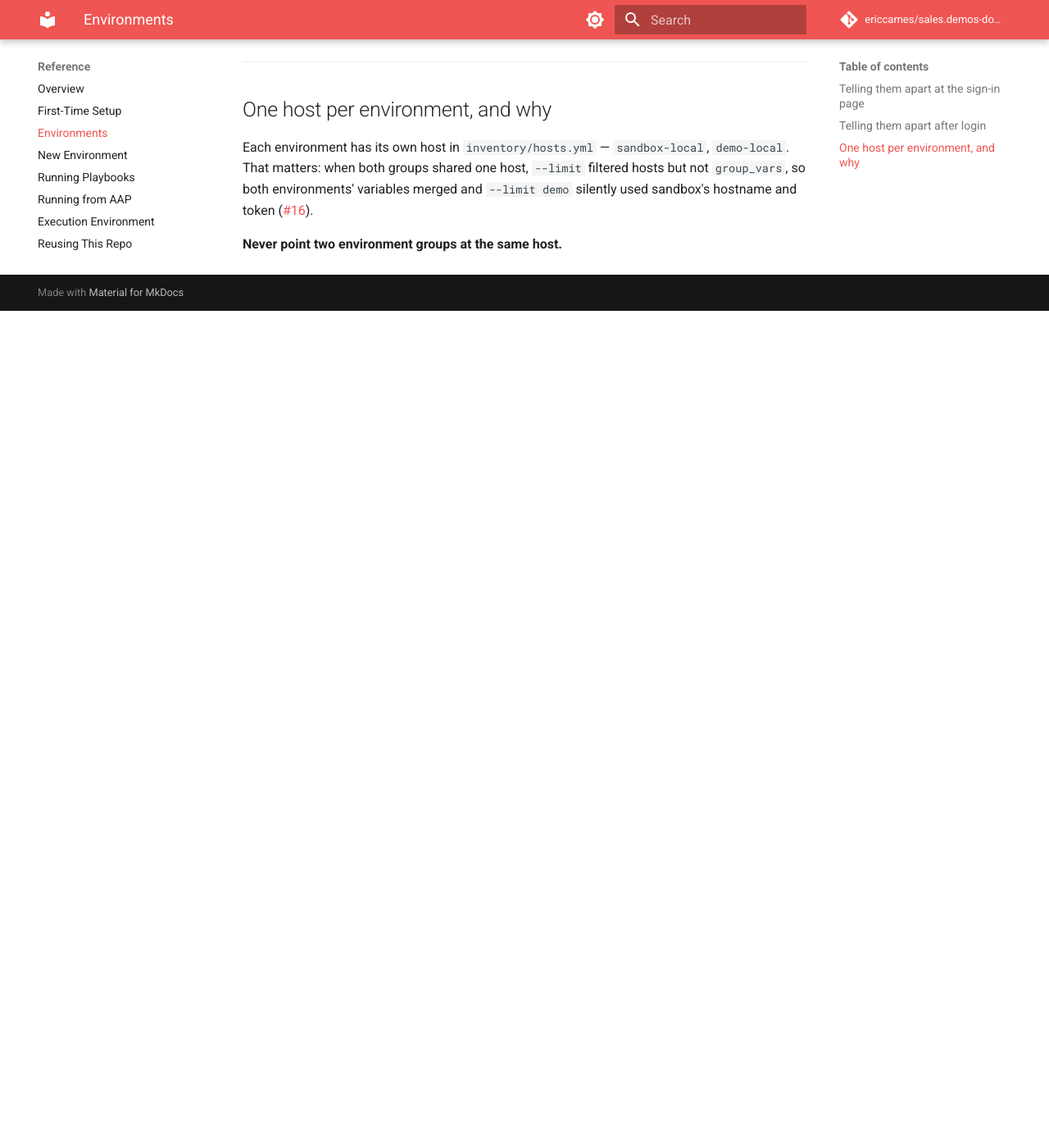
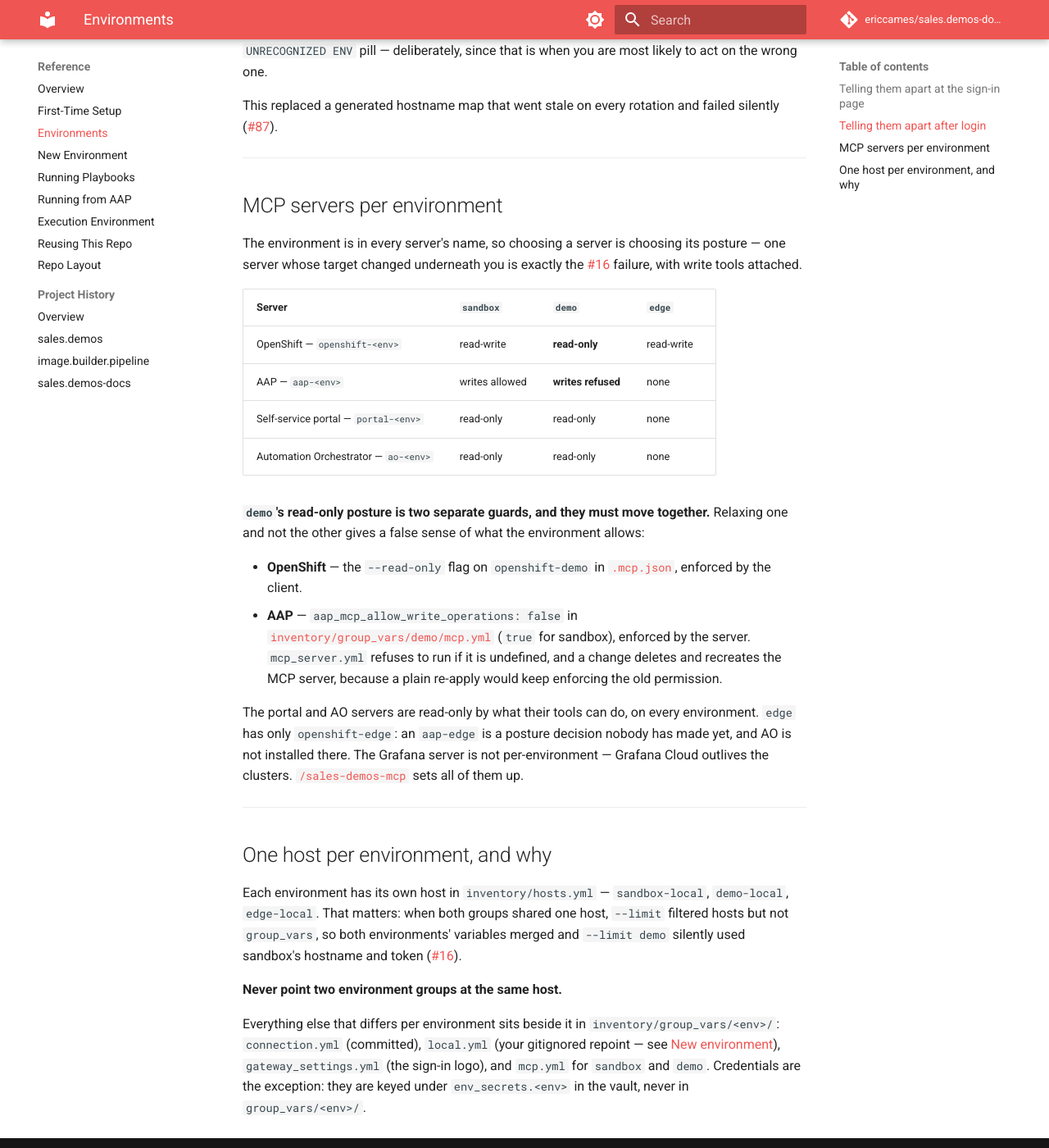
Before and after one commit to ericcames/sales.demos-docs, an MkDocs documentation site: the page built from docs/reference/environments.md, in a window 1280 px wide and 1400 px high, scrolled down 2612 px. Shown: the whole window at 82% size. Built offline with MkDocs 1.6.1 and Material for MkDocs 9.7.7, drawn with Linux system fonts in a browser that asks for light colours; comment, search, counter and statistics services are not loaded; before the commit the page ends 2991 px from its top, so only the background shows below that; some of the changed text lies outside the part shown.

Commit message:
docs: environments page — MCP posture per environment, edge-local, logo wording (#67) (#68)
- New "MCP servers per environment" table; demo's read-only posture is two
  guards (openshift-demo --read-only, aap_mcp_allow_write_operations: false)
  that must move together; edge has only openshift-edge.
- One host per environment now lists edge-local; point to group_vars/<env>/.
- make-env-logo.py writes the logo, config.yml applies it as custom_logo.
- Drop the retired "44 gateway settings" count (sales.demos#101).


Claude-Session: https://claude.ai/code/session_01CeG4g8VT1xQ91Ps4n3FCuD

Co-authored-by: Claude Opus 5 <noreply@anthropic.com>

````diff
--- a/docs/reference/environments.md
+++ b/docs/reference/environments.md
@@ -36,10 +36,13 @@ Each gets a badged sign-in logo, following the same severity convention as
 python3 utilities/make-env-logo.py --env sandbox
 ```
 
-This sets the gateway's `custom_logo`, which changes the **sign-in page only**.
-The post-login masthead is a bundled UI asset, not a setting — re-measured in
-[#54](https://github.com/ericcames/sales.demos/issues/54) with `custom_logo`
-applied, and none of the 44 gateway settings marks the environment after login.
+This writes `assets/aap-branding/logo-<env>.png` and its `.png.b64` sidecar,
+both committed. `config.yml` applies the sidecar as the gateway's `custom_logo`
+through `inventory/group_vars/<env>/gateway_settings.yml`, which changes the
+**sign-in page only**. The post-login masthead is a bundled UI asset, not a
+setting — measured in [#54](https://github.com/ericcames/sales.demos/issues/54) with `custom_logo` applied and re-checked on
+AAP 2.7 in [#101](https://github.com/ericcames/sales.demos/issues/101): none of the gateway settings marks the environment
+after login.
 
 The colors come from `utilities/env_colors.py`, which the browser extension's
 `colors.json` is generated from — so the sign-in page and the post-login pill
@@ -104,12 +107,53 @@ failed silently ([#87](https://github.com/ericcames/sales.demos/issues/87)).
 
 ---
 
+## MCP servers per environment
+
+The environment is in every server's name, so choosing a server is choosing its
+posture — one server whose target changed underneath you is exactly the
+[#16](https://github.com/ericcames/sales.demos/issues/16) failure, with write tools attached.
+
+| Server | `sandbox` | `demo` | `edge` |
+|---|---|---|---|
+| OpenShift — `openshift-<env>` | read-write | **read-only** | read-write |
+| AAP — `aap-<env>` | writes allowed | **writes refused** | none |
+| Self-service portal — `portal-<env>` | read-only | read-only | none |
+| Automation Orchestrator — `ao-<env>` | read-only | read-only | none |
+
+**`demo`'s read-only posture is two separate guards, and they must move
+together.** Relaxing one and not the other gives a false sense of what the
+environment allows:
+
+- **OpenShift** — the `--read-only` flag on `openshift-demo` in
+  [`.mcp.json`](https://github.com/ericcames/sales.demos/blob/main/.mcp.json), enforced by the client.
+- **AAP** — `aap_mcp_allow_write_operations: false` in
+  [`inventory/group_vars/demo/mcp.yml`](https://github.com/ericcames/sales.demos/blob/main/inventory/group_vars/demo/mcp.yml)
+  (`true` for sandbox), enforced by the server. `mcp_server.yml` refuses to run
+  if it is undefined, and a change deletes and recreates the MCP server, because
+  a plain re-apply would keep enforcing the old permission.
+
+The portal and AO servers are read-only by what their tools can do, on every
+environment. `edge` has only `openshift-edge`: an `aap-edge` is a posture
+decision nobody has made yet, and AO is not installed there. The Grafana server
+is not per-environment — Grafana Cloud outlives the clusters.
+[`/sales-demos-mcp`](https://github.com/ericcames/sales.demos/blob/main/.claude/skills/sales-demos-mcp/SKILL.md)
+sets all of them up.
+
+---
+
 ## One host per environment, and why
 
 Each environment has its own host in `inventory/hosts.yml` — `sandbox-local`,
-`demo-local`. That matters: when both groups shared one host, `--limit` filtered
+`demo-local`, `edge-local`. That matters: when both groups shared one host, `--limit` filtered
 hosts but not `group_vars`, so both environments' variables merged and
 `--limit demo` silently used sandbox's hostname and token
 ([#16](https://github.com/ericcames/sales.demos/issues/16)).
 
 **Never point two environment groups at the same host.**
+
+Everything else that differs per environment sits beside it in
+`inventory/group_vars/<env>/`: `connection.yml` (committed), `local.yml` (your
+gitignored repoint — see [New environment](new-environment.md#quick-start)),
+`gateway_settings.yml` (the sign-in logo), and `mcp.yml` for `sandbox` and
+`demo`. Credentials are the exception: they are keyed under `env_secrets.<env>`
+in the vault, never in `group_vars/<env>/`.
````
Also changed, not shown: other parts of docs/reference/environments.md (+1 -1 lines).
